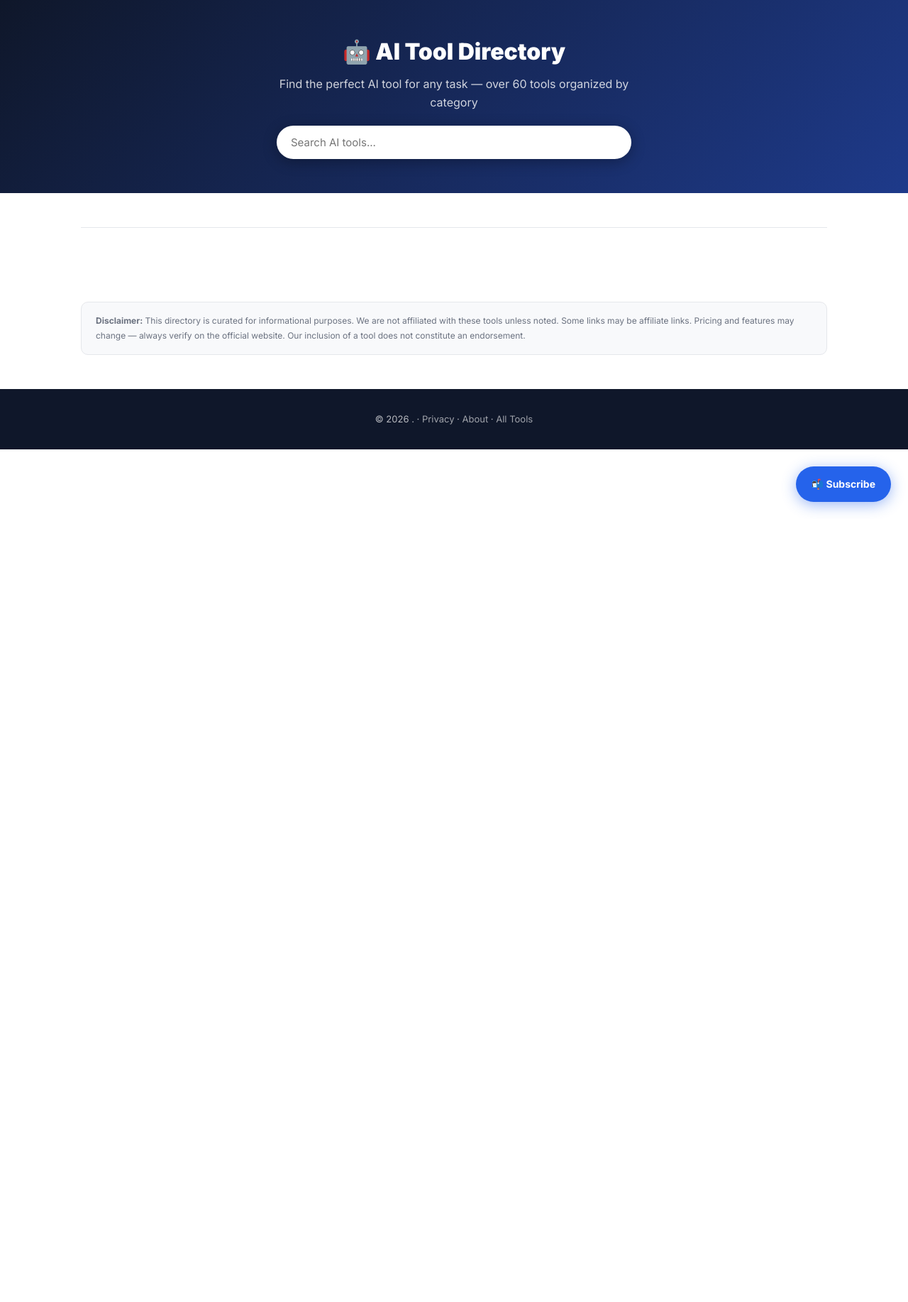
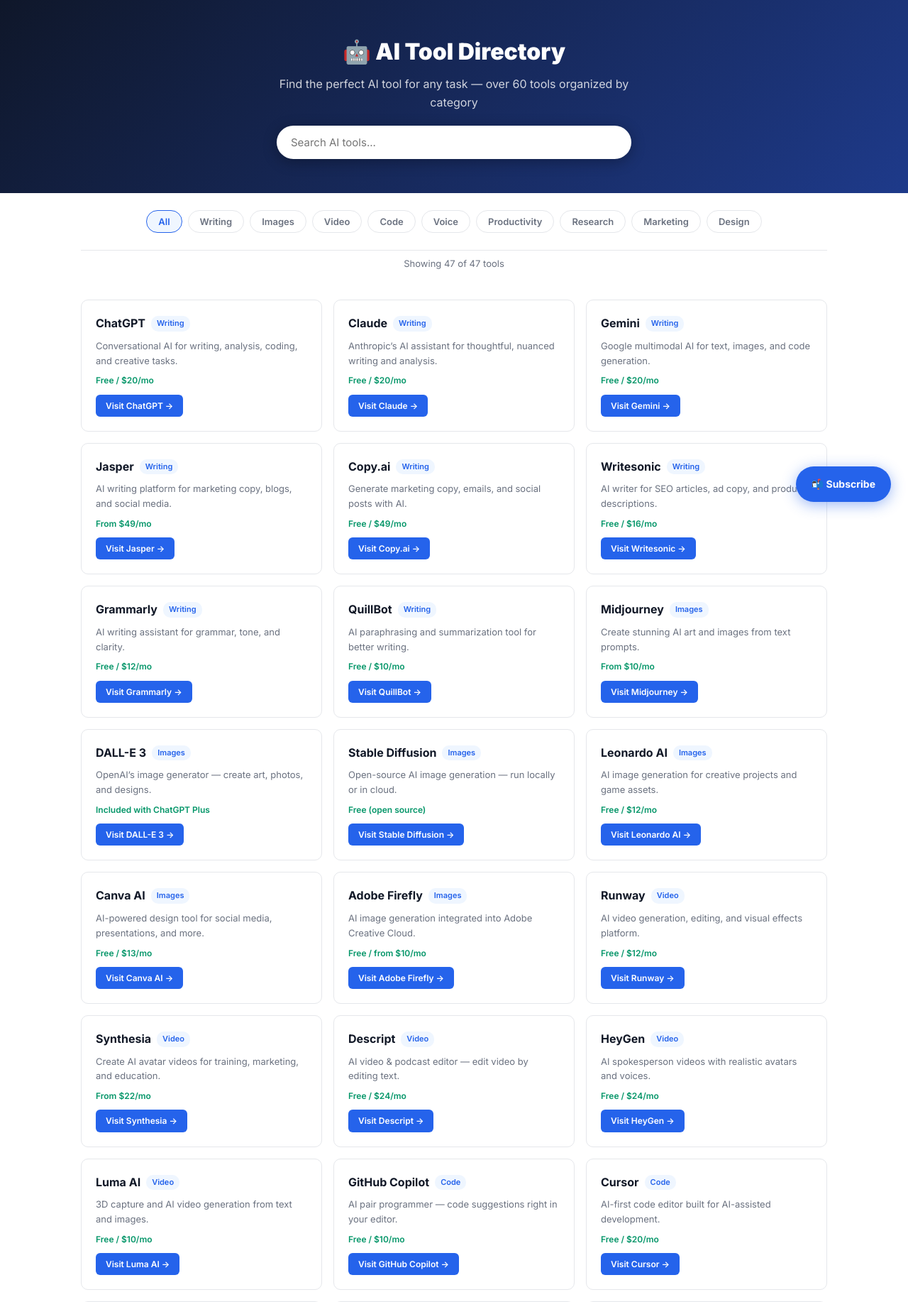
Before and after one commit to cachila-universe/content-generator-bot, a Flask app: template site/templates/ai_tool_finder.html in a window 1280 px wide. Shown: the part 69-1903 px from the top of the page at 71% size. Before the commit the page ends 791 px from the top, so only its background shows below. Run offline with Flask 3, Linux system fonts and the light colour scheme; the template is opened without the code that fills it, so the values that code supplies are empty.

Commit message:
fix: AI Tool Directory JS crash — unescaped apostrophes (Anthropic's, Google's, OpenAI's) crashed entire script, leaving only search bar

```diff
--- a/site/output/tools/ai-tool-finder.html
+++ b/site/output/tools/ai-tool-finder.html
@@ -145,15 +145,15 @@
   <script>
   var aiTools = [
     {name:'ChatGPT',cat:'Writing',desc:'Conversational AI for writing, analysis, coding, and creative tasks.',pricing:'Free / $20/mo',url:'https://chat.openai.com'},
-    {name:'Claude',cat:'Writing',desc:'Anthropic's AI assistant for thoughtful, nuanced writing and analysis.',pricing:'Free / $20/mo',url:'https://claude.ai'},
-    {name:'Gemini',cat:'Writing',desc:'Google's multimodal AI for text, images, and code generation.',pricing:'Free / $20/mo',url:'https://gemini.google.com'},
+    {name:'Claude',cat:'Writing',desc:'Anthropic’s AI assistant for thoughtful, nuanced writing and analysis.',pricing:'Free / $20/mo',url:'https://claude.ai'},
+    {name:'Gemini',cat:'Writing',desc:'Google multimodal AI for text, images, and code generation.',pricing:'Free / $20/mo',url:'https://gemini.google.com'},
     {name:'Jasper',cat:'Writing',desc:'AI writing platform for marketing copy, blogs, and social media.',pricing:'From $49/mo',url:'https://www.jasper.ai'},
     {name:'Copy.ai',cat:'Writing',desc:'Generate marketing copy, emails, and social posts with AI.',pricing:'Free / $49/mo',url:'https://www.copy.ai'},
     {name:'Writesonic',cat:'Writing',desc:'AI writer for SEO articles, ad copy, and product descriptions.',pricing:'Free / $16/mo',url:'https://writesonic.com'},
     {name:'Grammarly',cat:'Writing',desc:'AI writing assistant for grammar, tone, and clarity.',pricing:'Free / $12/mo',url:'https://www.grammarly.com'},
     {name:'QuillBot',cat:'Writing',desc:'AI paraphrasing and summarization tool for better writing.',pricing:'Free / $10/mo',url:'https://quillbot.com'},
     {name:'Midjourney',cat:'Images',desc:'Create stunning AI art and images from text prompts.',pricing:'From $10/mo',url:'https://www.midjourney.com'},
-    {name:'DALL-E 3',cat:'Images',desc:'OpenAI's image generator — create art, photos, and designs.',pricing:'Included with ChatGPT Plus',url:'https://openai.com/dall-e-3'},
+    {name:'DALL-E 3',cat:'Images',desc:'OpenAI’s image generator — create art, photos, and designs.',pricing:'Included with ChatGPT Plus',url:'https://openai.com/dall-e-3'},
     {name:'Stable Diffusion',cat:'Images',desc:'Open-source AI image generation — run locally or in cloud.',pricing:'Free (open source)',url:'https://stability.ai'},
     {name:'Leonardo AI',cat:'Images',desc:'AI image generation for creative projects and game assets.',pricing:'Free / $12/mo',url:'https://leonardo.ai'},
     {name:'Canva AI',cat:'Images',desc:'AI-powered design tool for social media, presentations, and more.',pricing:'Free / $13/mo',url:'https://www.canva.com'},
--- a/site/templates/ai_tool_finder.html
+++ b/site/templates/ai_tool_finder.html
@@ -110,15 +110,15 @@
   <script>
   var aiTools = [
     {name:'ChatGPT',cat:'Writing',desc:'Conversational AI for writing, analysis, coding, and creative tasks.',pricing:'Free / $20/mo',url:'https://chat.openai.com'},
-    {name:'Claude',cat:'Writing',desc:'Anthropic's AI assistant for thoughtful, nuanced writing and analysis.',pricing:'Free / $20/mo',url:'https://claude.ai'},
-    {name:'Gemini',cat:'Writing',desc:'Google's multimodal AI for text, images, and code generation.',pricing:'Free / $20/mo',url:'https://gemini.google.com'},
+    {name:'Claude',cat:'Writing',desc:'Anthropic’s AI assistant for thoughtful, nuanced writing and analysis.',pricing:'Free / $20/mo',url:'https://claude.ai'},
+    {name:'Gemini',cat:'Writing',desc:'Google multimodal AI for text, images, and code generation.',pricing:'Free / $20/mo',url:'https://gemini.google.com'},
     {name:'Jasper',cat:'Writing',desc:'AI writing platform for marketing copy, blogs, and social media.',pricing:'From $49/mo',url:'https://www.jasper.ai'},
     {name:'Copy.ai',cat:'Writing',desc:'Generate marketing copy, emails, and social posts with AI.',pricing:'Free / $49/mo',url:'https://www.copy.ai'},
     {name:'Writesonic',cat:'Writing',desc:'AI writer for SEO articles, ad copy, and product descriptions.',pricing:'Free / $16/mo',url:'https://writesonic.com'},
     {name:'Grammarly',cat:'Writing',desc:'AI writing assistant for grammar, tone, and clarity.',pricing:'Free / $12/mo',url:'https://www.grammarly.com'},
     {name:'QuillBot',cat:'Writing',desc:'AI paraphrasing and summarization tool for better writing.',pricing:'Free / $10/mo',url:'https://quillbot.com'},
     {name:'Midjourney',cat:'Images',desc:'Create stunning AI art and images from text prompts.',pricing:'From $10/mo',url:'https://www.midjourney.com'},
-    {name:'DALL-E 3',cat:'Images',desc:'OpenAI's image generator — create art, photos, and designs.',pricing:'Included with ChatGPT Plus',url:'https://openai.com/dall-e-3'},
+    {name:'DALL-E 3',cat:'Images',desc:'OpenAI’s image generator — create art, photos, and designs.',pricing:'Included with ChatGPT Plus',url:'https://openai.com/dall-e-3'},
     {name:'Stable Diffusion',cat:'Images',desc:'Open-source AI image generation — run locally or in cloud.',pricing:'Free (open source)',url:'https://stability.ai'},
     {name:'Leonardo AI',cat:'Images',desc:'AI image generation for creative projects and game assets.',pricing:'Free / $12/mo',url:'https://leonardo.ai'},
     {name:'Canva AI',cat:'Images',desc:'AI-powered design tool for social media, presentations, and more.',pricing:'Free / $13/mo',url:'https://www.canva.com'},
```
